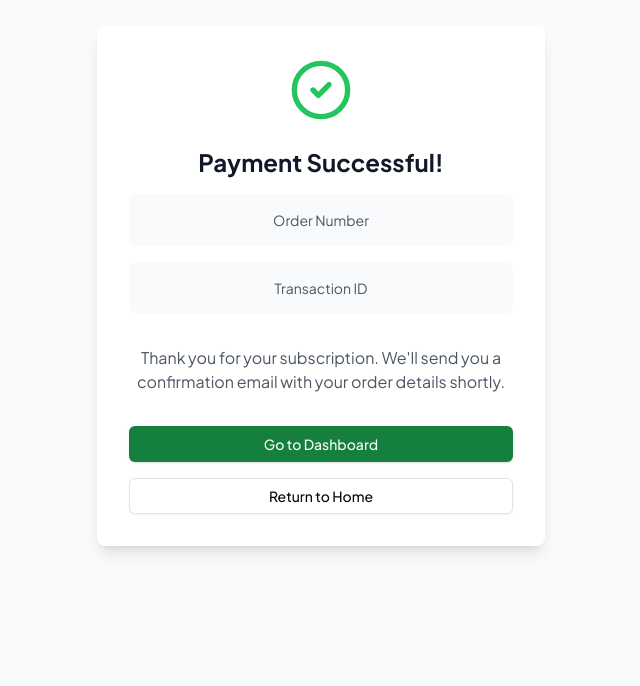
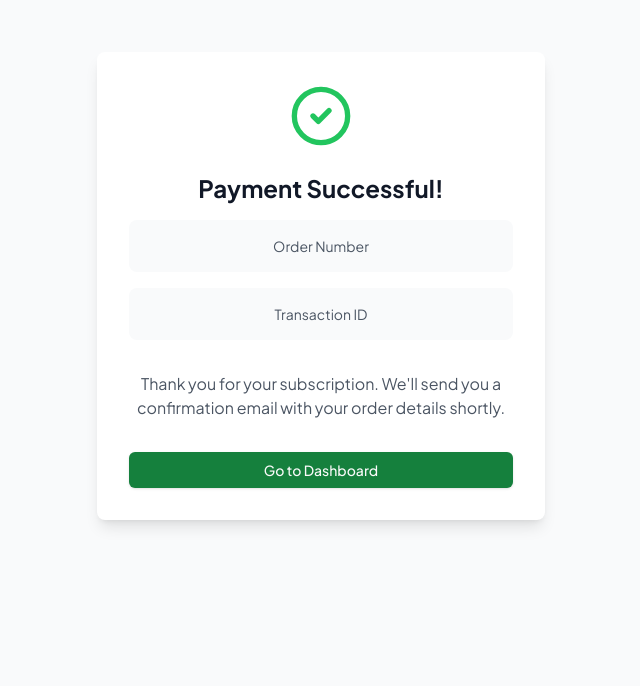
Before and after one commit to huntdavid175/home_kitchen_original, a Next.js app: page /subscribe/payment-success in a window 1280 px wide. Shown: the part 114-800 px from the top of the page, without its empty margins (319-959 px from the left). Built offline with nearby package versions, Linux system fonts and the light colour scheme.

Commit message:
changed payment success dashboard link

```diff
--- a/app/(subscribe)/subscribe/payment-success/page.tsx
+++ b/app/(subscribe)/subscribe/payment-success/page.tsx
@@ -35,16 +35,16 @@ function PaymentSuccessContent() {
           email with your order details shortly.
         </p>
         <div className="space-y-4">
-          <Link href="/dashboard" className="block">
+          <Link href="/user/subscriptions/" className="block">
             <Button className="w-full bg-green-700 hover:bg-green-800">
               Go to Dashboard
             </Button>
           </Link>
-          <Link href="/" className="block">
+          {/* <Link href="/" className="block">
             <Button variant="outline" className="w-full">
               Return to Home
             </Button>
-          </Link>
+          </Link> */}
         </div>
       </div>
     </div>
```
